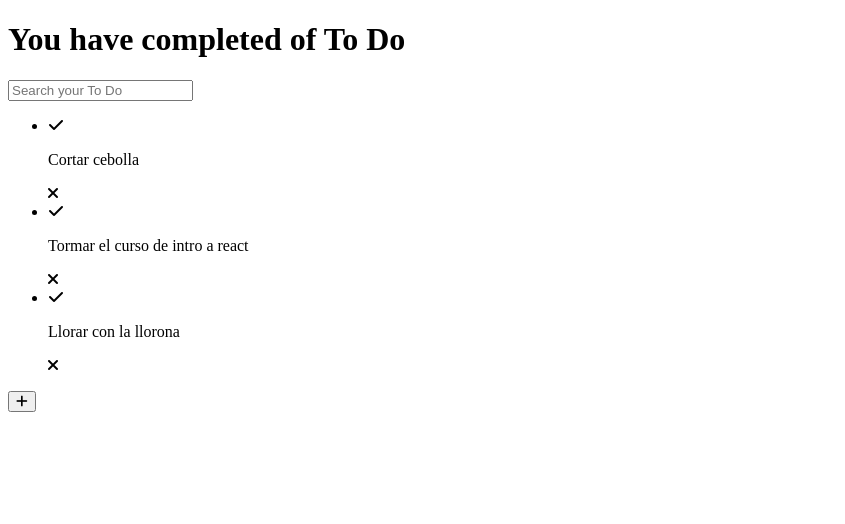
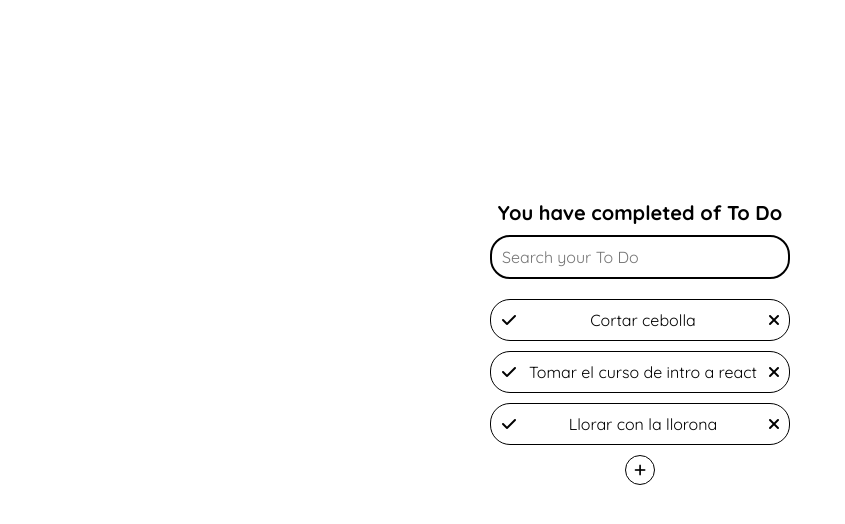
Before and after one commit to amappola7/todo-list-app, a React (Vite) app: page / in a window 1280 px wide. Shown: the top 524 px of the page, without its empty margins (0-845 px from the left). Built offline with nearby package versions, Linux system fonts and the light colour scheme.

Commit message:
Adding basic and temporal styles to components

```diff
--- /dev/null
+++ b/src/App.css
@@ -0,0 +1,21 @@
+:root {
+  --main-font-family: 'Quicksand', sans-serif ;
+}
+
+html {
+  font-size: 62.5%;
+}
+
+* {
+  margin: 0;
+  padding: 0;
+  box-sizing: border-box;
+}
+
+div {
+  display: flex;
+  flex-direction: column;
+  justify-content: center;
+  align-items: center;
+  margin-top: 10rem;
+}
--- a/src/App.jsx
+++ b/src/App.jsx
@@ -6,23 +6,24 @@ import {
   ToDoItem,
   CreateToDoButton
 } from './components/components.js';
+import './App.css'
 
 const todos=[
   {text:'Cortar cebolla', completed:false},
-  {text:'Tormar el curso de intro a react', completed:false},
+  {text:'Tomar el curso de intro a react', completed:false},
   {text:'Llorar con la llorona', completed:false}
 ];
 
 function App() {
   return (
-    <Fragment>
+    <div>
       <ToDoCounter/>
       <ToDoSearch/>
       <ToDoList>
         {todos.map(todo => (<ToDoItem key={todo.text} text={todo.text}/>))}
       </ToDoList>
       <CreateToDoButton/>
-    </Fragment>
+    </div>
   )
 }
 
--- a/src/components/styles/CreateToDoButton.css
+++ b/src/components/styles/CreateToDoButton.css
@@ -0,0 +1,21 @@
+:root {
+  --main-font-family: 'Quicksand', sans-serif ;
+}
+
+html {
+  font-size: 62.5%;
+}
+
+* {
+  margin: 0;
+  padding: 0;
+  box-sizing: border-box;
+}
+
+button {
+  width: 3rem;
+  height: 3rem;
+  background-color: transparent;
+  border: solid black 0.1rem;
+  border-radius: 50%;
+}
--- a/src/components/styles/ToDoCounter.css
+++ b/src/components/styles/ToDoCounter.css
@@ -0,0 +1,17 @@
+:root {
+  --main-font-family: 'Quicksand', sans-serif ;
+}
+
+html {
+  font-size: 62.5%;
+}
+
+* {
+  margin: 0;
+  padding: 0;
+  box-sizing: border-box;
+}
+
+h1 {
+  font-family: var(--main-font-family);
+}
--- a/src/components/styles/ToDoItem.css
+++ b/src/components/styles/ToDoItem.css
@@ -0,0 +1,26 @@
+:root {
+  --main-font-family: 'Quicksand', sans-serif ;
+}
+
+html {
+  font-size: 62.5%;
+}
+
+* {
+  margin: 0;
+  padding: 0;
+  box-sizing: border-box;
+}
+
+li {
+  display: flex;
+  justify-content: space-between;
+  min-width: 30rem;
+  max-width: 30rem;
+  border: solid black 0.1rem;
+  border-radius: 2rem;
+  font-family: var(--main-font-family);
+  font-size: 1.6rem;
+  margin: 1rem;
+  padding: 1rem;
+}
--- a/src/components/styles/ToDoList.css
+++ b/src/components/styles/ToDoList.css
@@ -0,0 +1,13 @@
+:root {
+  --main-font-family: 'Quicksand', sans-serif ;
+}
+
+html {
+  font-size: 62.5%;
+}
+
+* {
+  margin: 0;
+  padding: 0;
+  box-sizing: border-box;
+}
--- a/src/components/styles/ToDoSearch.css
+++ b/src/components/styles/ToDoSearch.css
@@ -0,0 +1,23 @@
+:root {
+  --main-font-family: 'Quicksand', sans-serif ;
+}
+
+html {
+  font-size: 62.5%;
+}
+
+* {
+  margin: 0;
+  padding: 0;
+  box-sizing: border-box;
+}
+
+input {
+  width: 30rem;
+  border: solid black 0.2rem;
+  border-radius: 2rem;
+  font-family: var(--main-font-family);
+  font-size: 1.6rem;
+  margin: 1rem;
+  padding: 1rem;
+}
--- a/src/index.jsx
+++ b/src/index.jsx
@@ -3,4 +3,8 @@ import ReactDOM from 'react-dom/client';
 import { App } from './App';
 
 const root = ReactDOM.createRoot(document.getElementById('root'));
-root.render(<App/>)
+root.render(
+    <React.StrictMode>
+      <App/>
+    </React.StrictMode>
+)
```
